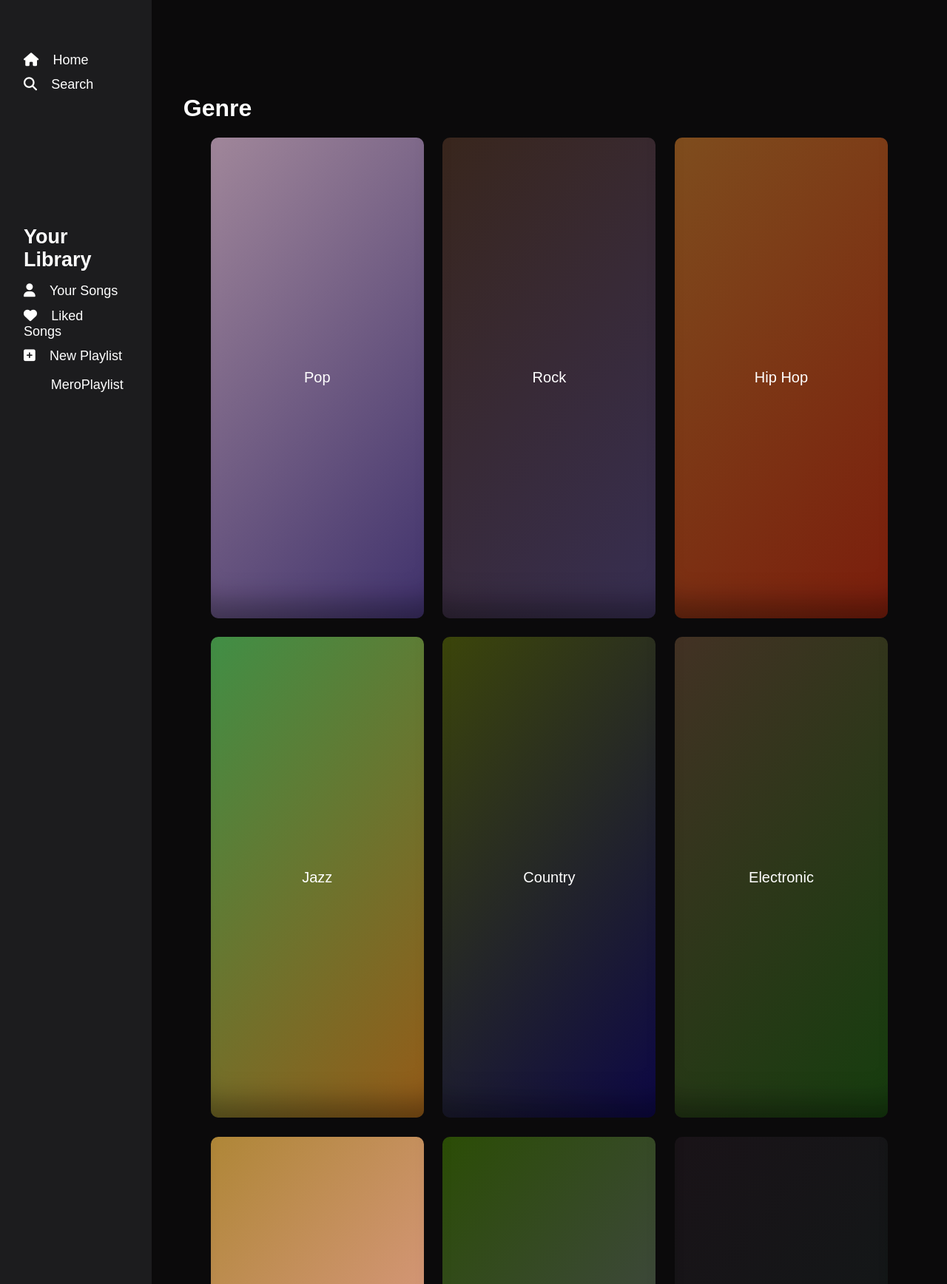
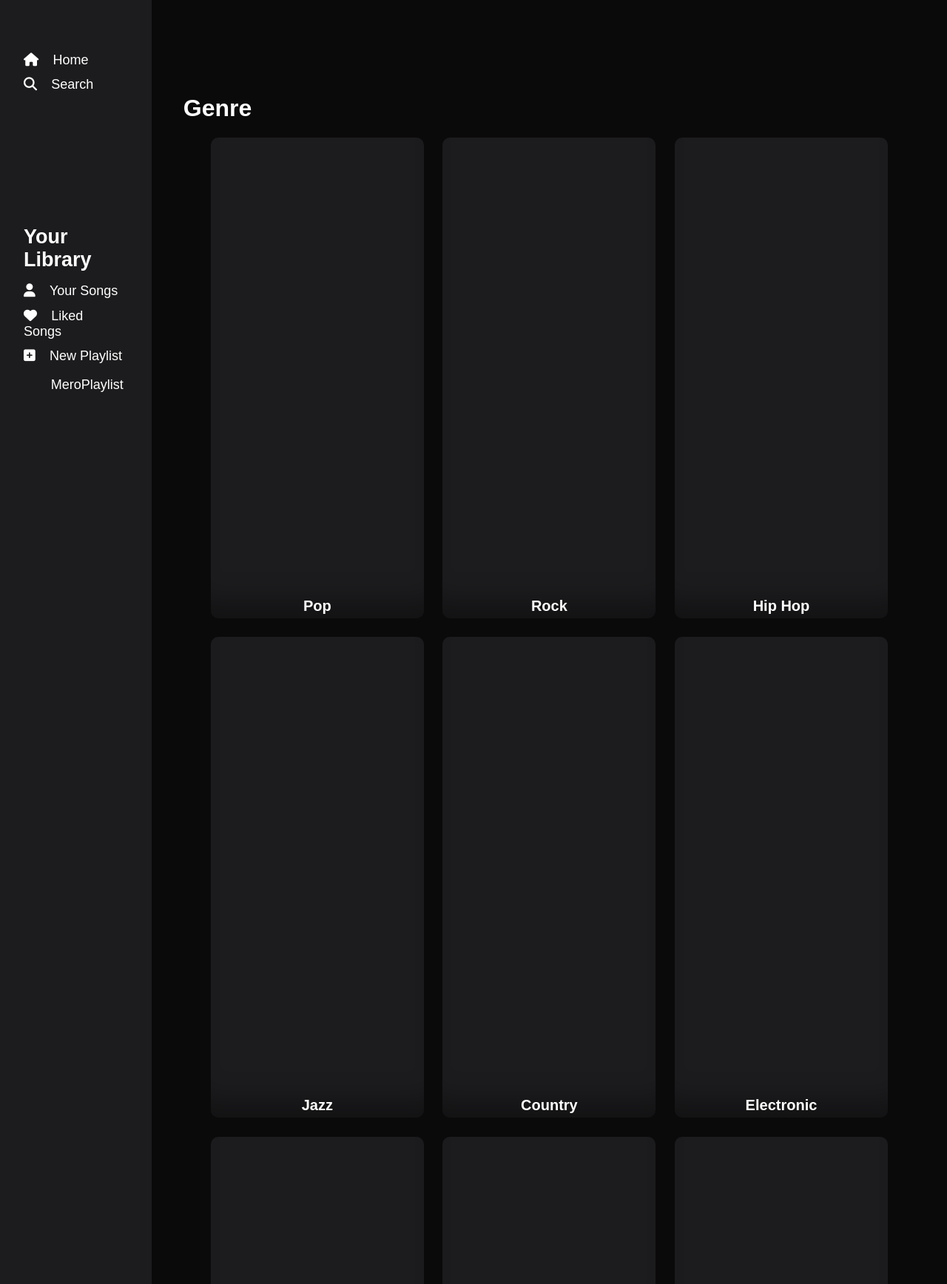
Before and after one commit to bijan-pradhananga/Music_Streamer, a PHP site: page / in a window 1280 px wide. Shown: the part 184-1920 px from the top of the page at 74% size. Run offline with PHP 8.4, Linux system fonts and the light colour scheme; the visitor is signed in with stand-in values (Sample User, id 1); data comes from the database, SQL or seed files in the repository; some libraries are stand-ins or nearby versions.

Commit message:
made changes to the card ui

```diff
--- a/frontend/css/style.css
+++ b/frontend/css/style.css
@@ -269,18 +269,21 @@ td .fa-trash:hover{
 }
 
 .box-content{
-    width: 21rem;
-    height: 28vh;
+    width: 16.5rem;
+    height: 16.5rem;
     margin:  0.8rem;
     background-color: #1C1C1E;
-    text-align: center;
-    display: grid;
-    align-items: center;
+    display: flex;
+    align-items: end;
+    justify-content: center;
     border-radius: 10px;
-    font-weight: 500;
+    font-weight: 600;
     font-size: 20px;
+
+    padding: 5px;
     box-shadow: rgba(0, 0, 0, 0.35) 0px -50px 36px -28px inset;
 }
+
 
 @media (max-width: 1280px) {
     .box-content {
--- a/frontend/index.php
+++ b/frontend/index.php
@@ -79,7 +79,11 @@ $artists = $query->display("artists");
                     <h1 style="margin-top: 1rem;">Artist</h1>
                     <div class="home-content-box artist-box" id="genre">
                         <?php foreach ($artists as $artist) : ?>
-                            <div class="box-content"><a href="#song_nav"><?php echo $artist['Artist_Name']; ?></a></div>
+                            <div class="box-content" style="background-image: url(assets/artists/<?= $artist['Image'] ?>);
+                            background-size: cover;">
+                                <img src="" alt="">
+                                <a href="#song_nav"><?php echo $artist['Artist_Name']; ?></a>
+                            </div>
                         <?php endforeach; ?>
                     </div>
                     <section id="song_nav" style="width: 100%;"></section>
--- a/frontend/js/crud.js
+++ b/frontend/js/crud.js
@@ -95,9 +95,7 @@ function likeDislikeFn(event) {
             return response.text();
         })
         .then(function (data) {
-            // console.log(data);
             //change the color of the icon
-            // icon.style.transition = 'color 0.3s ease';
             if (icon.style.color === 'white') {
                 icon.style.color = '#284edb';
             } else {
@@ -139,7 +137,6 @@ document.getElementById('playlistFormBtn').addEventListener('click', function(ev
     })
     .then(response => response.text())
     .then(data => {
-
         displayPlaylist();
         if (data.includes("Playlist Successfully Created")) {
             document.querySelector('.popup').classList.toggle('active');
@@ -150,8 +147,6 @@ document.getElementById('playlistFormBtn').addEventListener('click', function(ev
     })
     .catch(error => console.error('Error:', error));
 });
-
-
 
 //function to display playlist options
 const displayPlaylistOptions = () =>{
@@ -222,7 +217,6 @@ const showPlaylistSongs =(event)=> {
         displayPlaylistSongs(playlistData);
 }
 
-
 //to delete playlist
 function deletePlaylist(event) {
     event.stopPropagation();
--- a/frontend/js/function.js
+++ b/frontend/js/function.js
@@ -31,10 +31,10 @@ const generateRandomColor = () => {
 }
 
 //unique color for each box
-boxContents.forEach((boxContent) => {
-    let color = generateRandomColor();
-    boxContent.style.background = color;
-})
+// boxContents.forEach((boxContent) => {
+//     let color = generateRandomColor();
+//     boxContent.style.background = color;
+// })
 
 //Function to open the div when the sidebar buttons are clicked
 function openDiv (navIcon){
```
